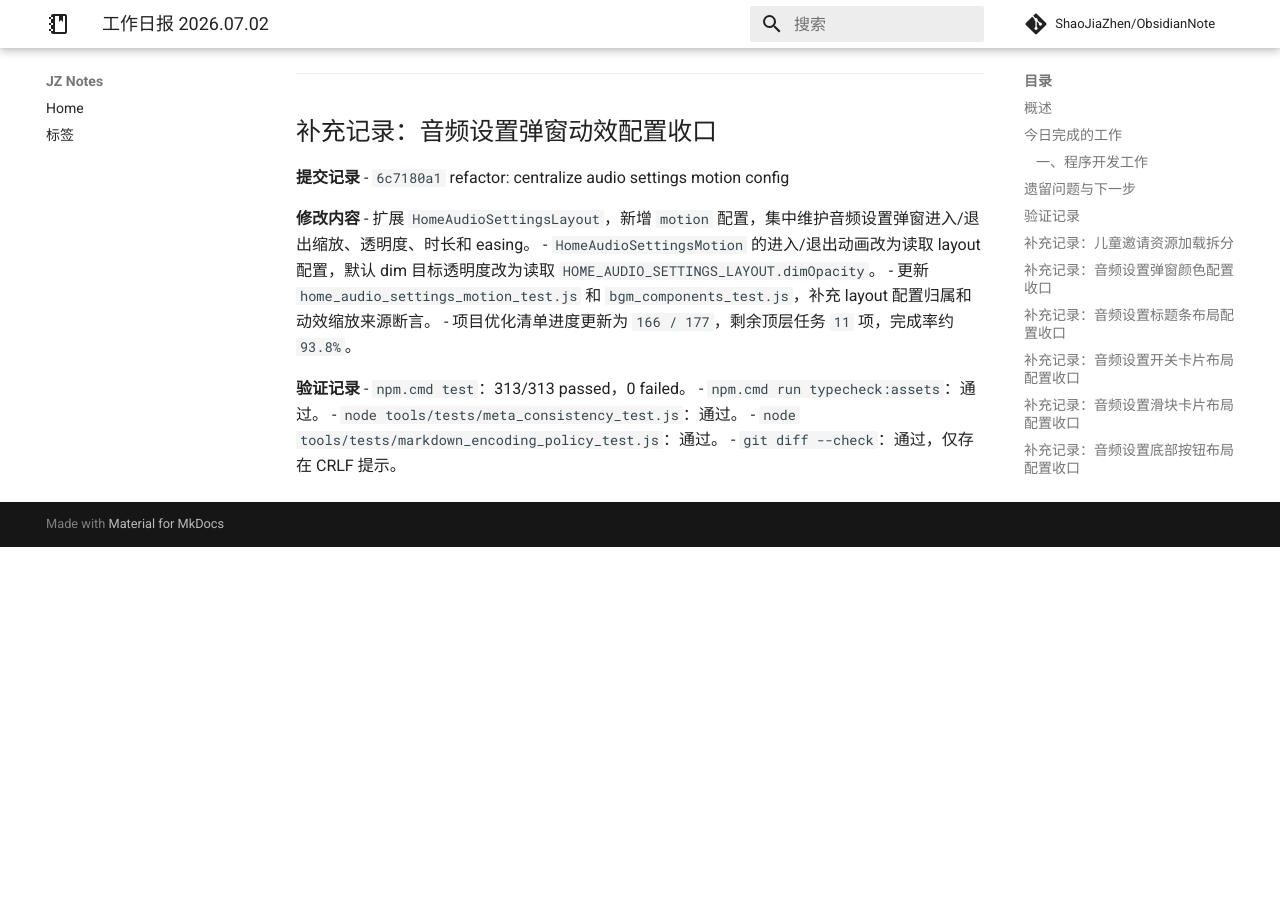
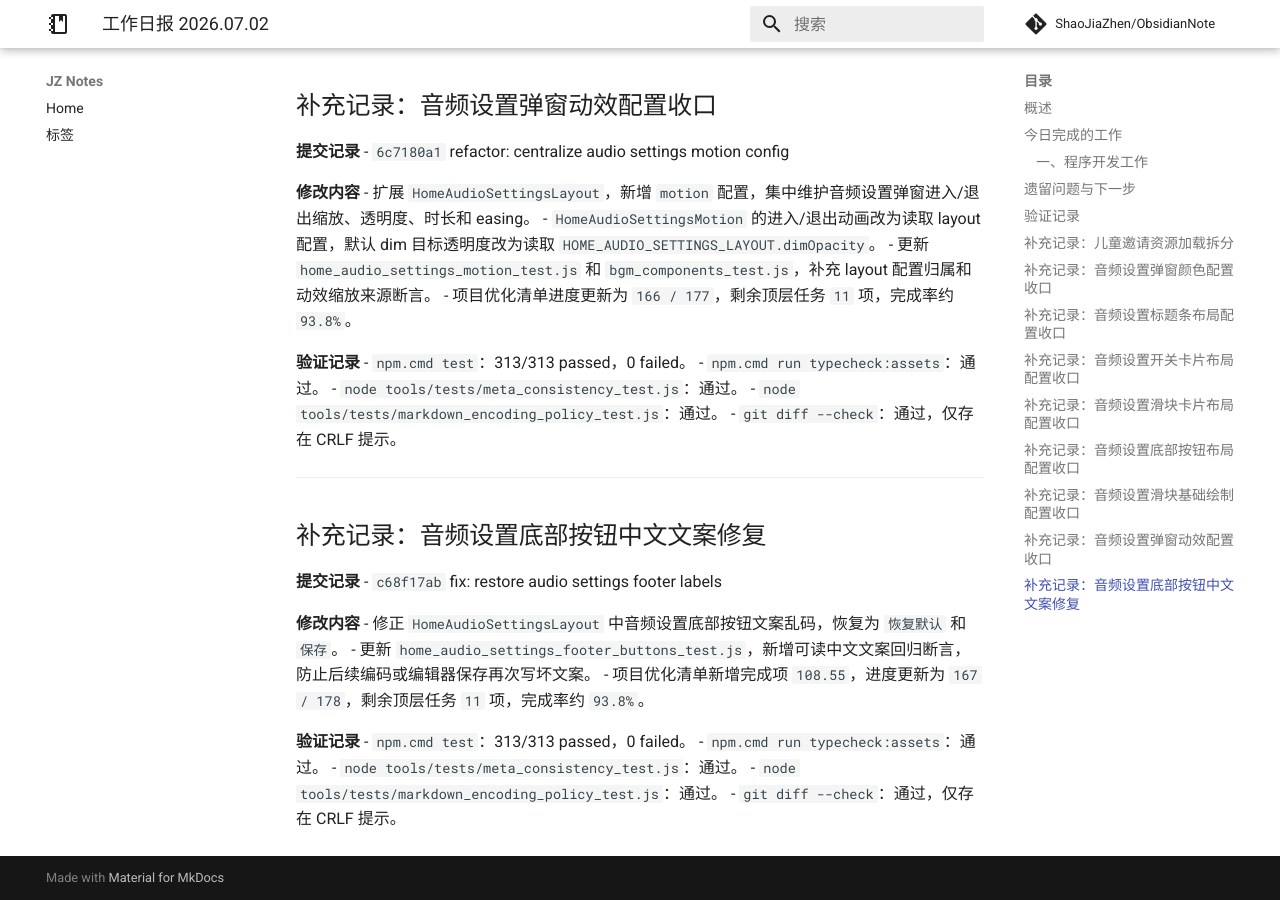
Before and after one commit to ShaoJiaZhen/ObsidianNote, an MkDocs documentation site: the page built from docs/工作内容/2026.07.02.md, in a window 1280 px wide and 900 px high, scrolled down 4634 px. Built offline with MkDocs 1.6.1 and Material for MkDocs 9.7.7, drawn with Linux system fonts in a browser that asks for light colours; comment, search, counter and statistics services are not loaded; before the commit the page ends 5181 px from its top, so only the background shows below that.

Commit message:
docs: record audio footer label fix
- record project commit c68f17ab in the July 2 work log

- note optimization progress at 167/178

```diff
--- a/docs/工作内容/2026.07.02.md
+++ b/docs/工作内容/2026.07.02.md
@@ -81,8 +81,6 @@ project: 小鸡游戏
 - `node tools/tests/meta_consistency_test.js`：通过。
 - `node tools/tests/markdown_encoding_policy_test.js`：通过。
 - `git diff --check`：通过，仅存在 CRLF 提示。
-
----
 
 ## 补充记录：音频设置弹窗颜色配置收口
 
@@ -225,3 +223,22 @@ project: 小鸡游戏
 - `node tools/tests/meta_consistency_test.js`：通过。
 - `node tools/tests/markdown_encoding_policy_test.js`：通过。
 - `git diff --check`：通过，仅存在 CRLF 提示。
+
+---
+
+## 补充记录：音频设置底部按钮中文文案修复
+
+**提交记录**
+- `c68f17ab` fix: restore audio settings footer labels
+
+**修改内容**
+- 修正 `HomeAudioSettingsLayout` 中音频设置底部按钮文案乱码，恢复为 `恢复默认` 和 `保存`。
+- 更新 `home_audio_settings_footer_buttons_test.js`，新增可读中文文案回归断言，防止后续编码或编辑器保存再次写坏文案。
+- 项目优化清单新增完成项 `108.55`，进度更新为 `167 / 178`，剩余顶层任务 `11` 项，完成率约 `93.8%`。
+
+**验证记录**
+- `npm.cmd test`：313/313 passed，0 failed。
+- `npm.cmd run typecheck:assets`：通过。
+- `node tools/tests/meta_consistency_test.js`：通过。
+- `node tools/tests/markdown_encoding_policy_test.js`：通过。
+- `git diff --check`：通过，仅存在 CRLF 提示。
```
